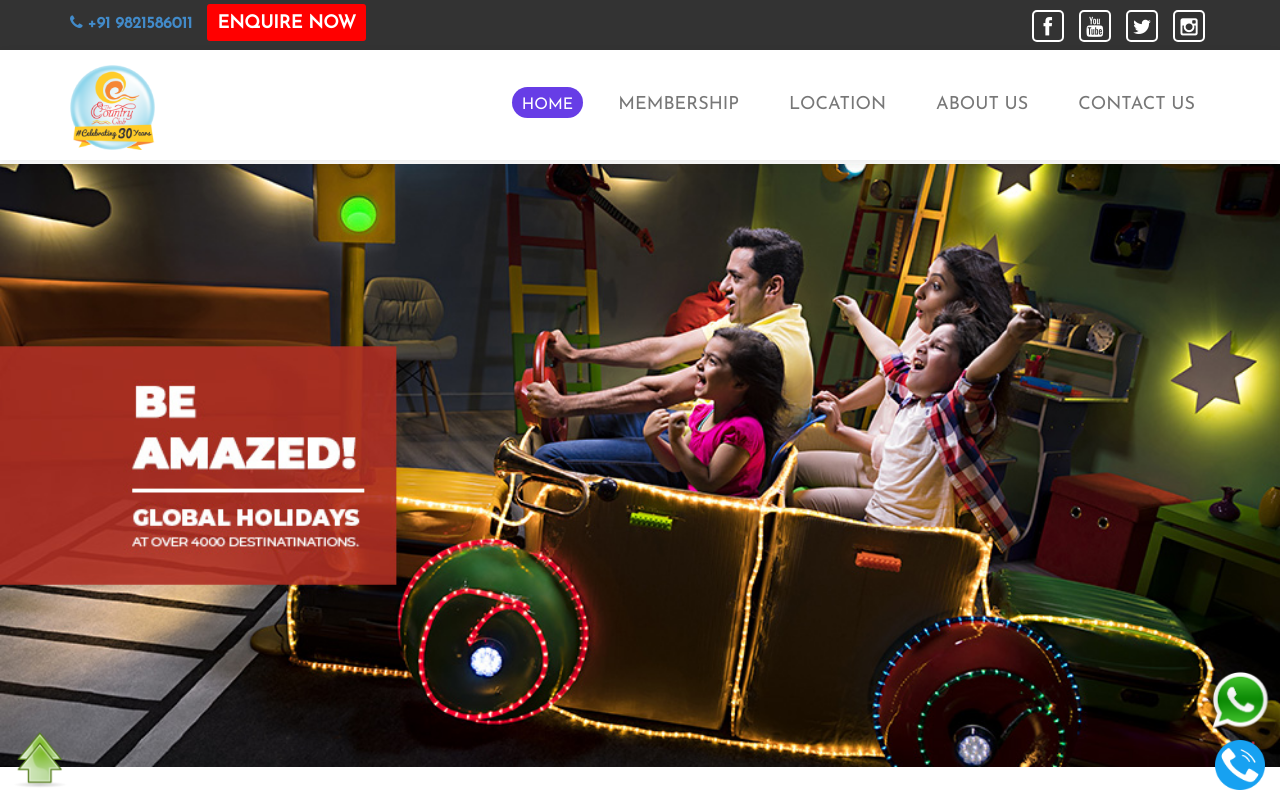
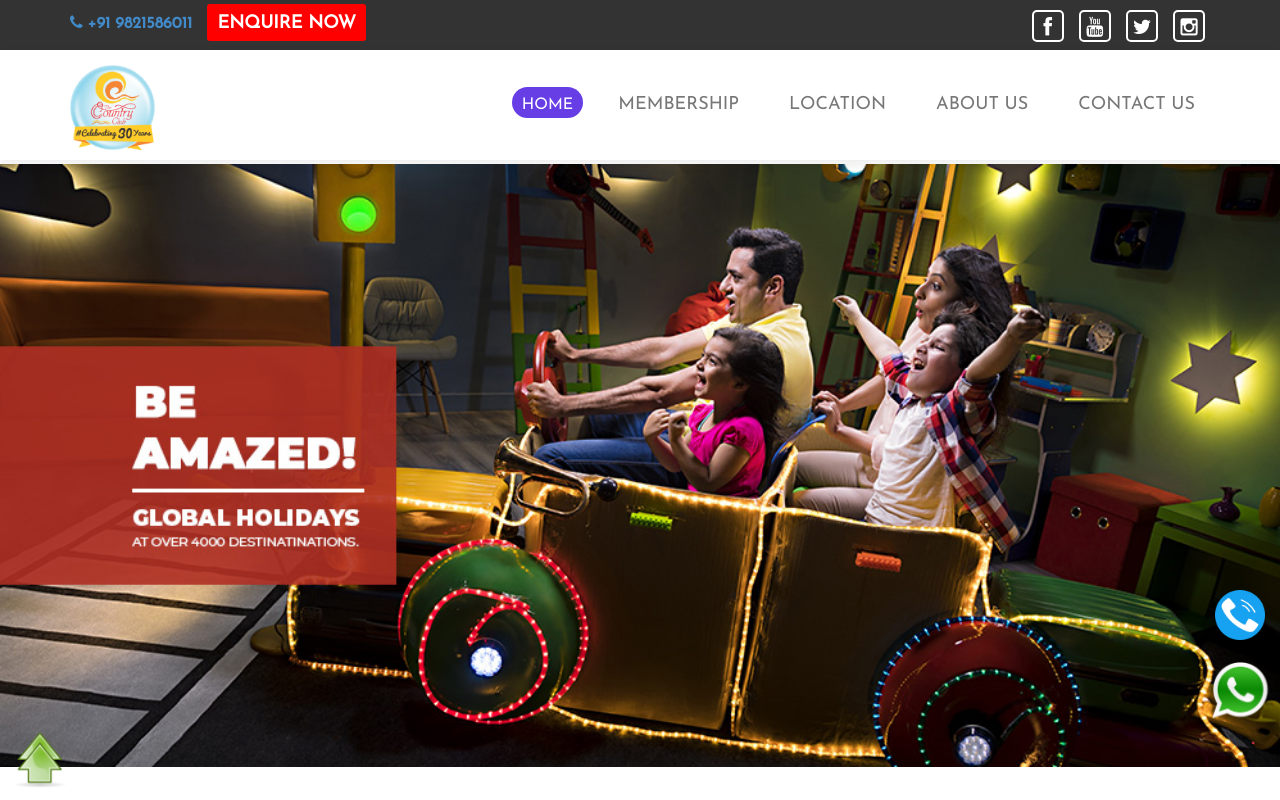
Before and after one commit to SuhailTanwar/countryClub, a plain HTML site: page index.html in a window 1280 px wide. Shown: the top 800 px of the page. Drawn offline with Linux system fonts and the light colour scheme.

Commit message:
CSS changes

```diff
--- a/css/templatemo-main.css
+++ b/css/templatemo-main.css
@@ -239,7 +239,7 @@ width: 50px !important;
 .callUs{
   width: 50px;
     position: fixed;
-    bottom: 10px;
+    bottom: 160px;
     right: 15px;
     z-index: 999999;
 }
@@ -247,7 +247,7 @@ width: 50px !important;
 .whatsApp-logo{
   width: 60px;
     position: fixed;
-    bottom: 70px;
+    bottom: 80px;
     right: 10px;
     z-index: 999999;
 }
```
